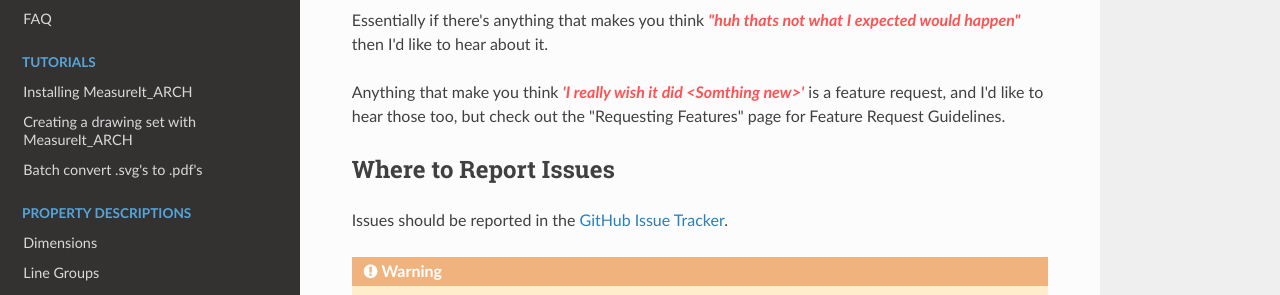
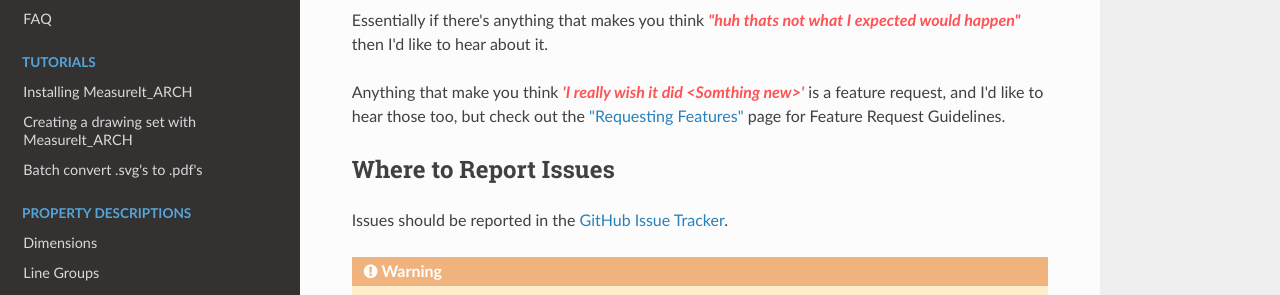
Before and after one commit to kevancress/MeasureIt_ARCH, an MkDocs documentation site: the page built from docs/docs/contributions/issue_reports.md, in a window 1280 px wide and 900 px high, scrolled down 565 px. Shown: the part 175-470 px from the top of the window. Built offline with MkDocs 1.6.1, drawn with Linux system fonts in a browser that asks for light colours; nearby versions of some CDN libraries; part of the change alters nothing that is shown.

```diff
--- a/docs/docs/contributions/issue_reports.md
+++ b/docs/docs/contributions/issue_reports.md
@@ -22,7 +22,7 @@ For MeasureIt_ARCH I consider all of the following to be bugs that should be rep
 
 Essentially if there's anything that makes you think **_"huh thats not what I expected would happen"_** then I'd like to hear about it.
 
-Anything that make you think **_'I really wish it did <Somthing new\>'_** is a feature request, and I'd like to hear those too, but check out the "Requesting Features" page for Feature Request Guidelines.
+Anything that make you think **_'I really wish it did <Somthing new\>'_** is a feature request, and I'd like to hear those too, but check out the ["Requesting Features"](feature_requests.md) page for Feature Request Guidelines.
 
 ## Where to Report Issues
 
```
